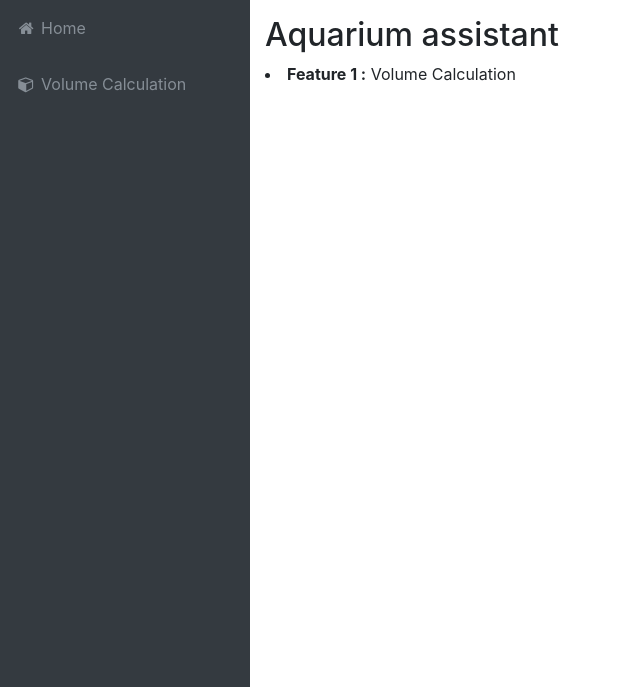
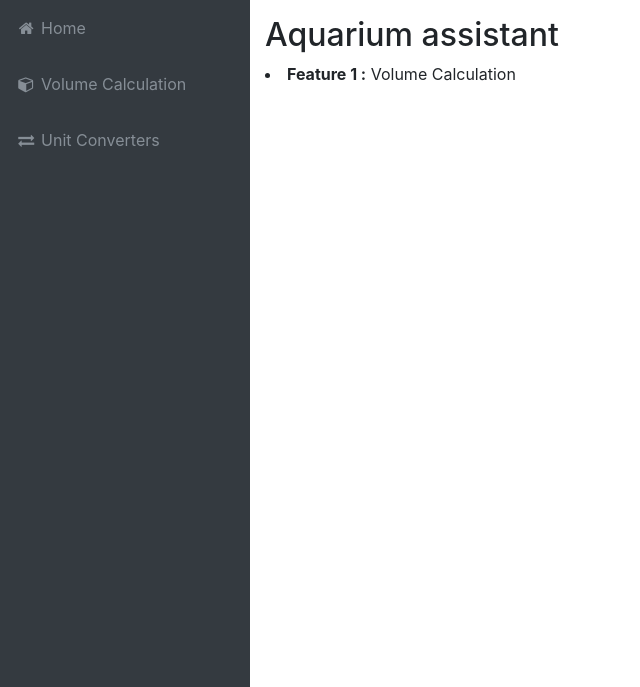
Before and after one commit to MustafaCanBasaran/Akvarist, a PHP site: page /main.php in a window 1280 px wide. Shown: the part 56-743 px from the top of the page, without its empty margins (0-640 px from the left). Run offline with PHP 8.4, Linux system fonts and the light colour scheme; the visitor is signed in with stand-in values (Sample User, id 1); data that the repository does not hold is empty.

Commit message:
Menu Page

```diff
--- a/include/nav_html.php
+++ b/include/nav_html.php
@@ -15,6 +15,12 @@
           <a class="nav-link" href="volumecalculation.php">
             <i class="fa fa-fw fa-cube"></i>
             <span class="nav-link-text">Volume Calculation</span>
+          </a>
+        </li>
+        <li class="nav-item" data-toggle="tooltip" data-placement="right" title="Unit Converters">
+          <a class="nav-link" href="unitconverters.php">
+            <i class="fa fa-fw fa-exchange"></i>
+            <span class="nav-link-text">Unit Converters</span>
           </a>
         </li>
       </ul>
```
